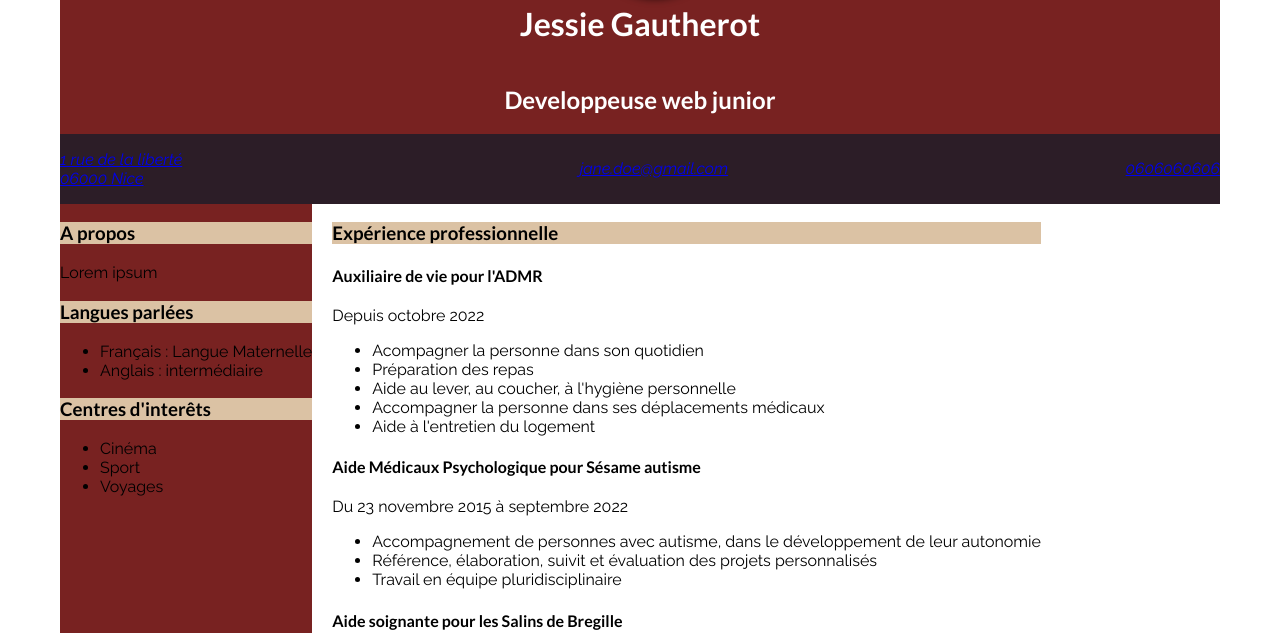
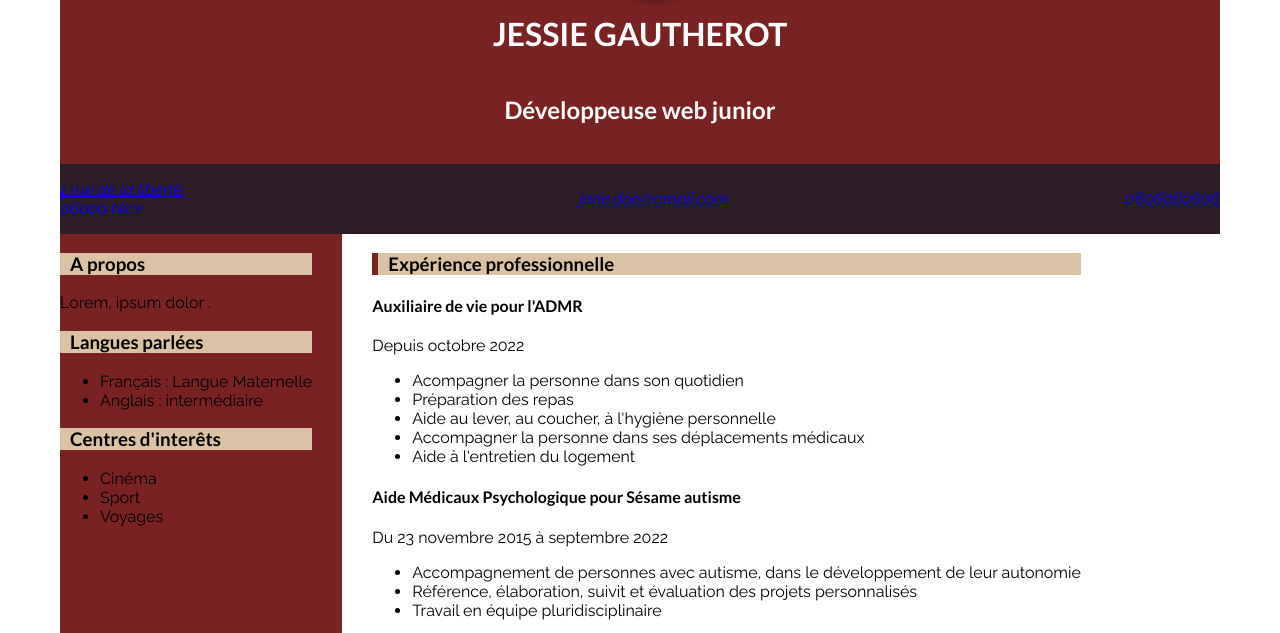
Before and after one commit to Jessie-Gautherot/CV, a plain HTML site: page index.html in a window 1280 px wide. Shown: the part 157-790 px from the top of the page. Drawn offline with Linux system fonts and the light colour scheme.

Commit message:
add/css/6

```diff
--- a/assets/CSS/style.css
+++ b/assets/CSS/style.css
@@ -13,11 +13,17 @@ h1 , h2 , h3 , h4 {
     font-family: "Lato", sans-serif;
 }
 
+/*BODY*/
+body {
+    font-size: 1rem;
+}
+
 /*HEADER*/
 
 figure {
     width: 100px;
     height: 100px;
+    padding-bottom: 10px;
 }
 
 figure img {
@@ -41,6 +47,12 @@ header {
     color: white;
 }
 
+h2 {
+    margin-bottom: 10px;
+}
+
+
+
 address {
     display: flex;
     background-color: #2c1d27;
@@ -48,12 +60,15 @@ address {
     justify-content: space-between;
     align-items: center;
     color: white;
+    margin-top: 30px;
 }
 
 /*MAIN*/
 
 h3 {
     background-color: #dbc2a4;
+    padding-left: 10px;
+
 }
 
 main {
@@ -66,10 +81,15 @@ main {
 
 #red {
     background-color: #782221;
+    padding-right: 30px;
 }
 
 #white {
-    margin-left: 20px;
+    margin-left: 30px;
+}
+
+#white section h3 {
+    border-left: 6px solid #782221;
 }
 
 /*FOOTER*/
@@ -87,6 +107,7 @@ footer section {
     display: flex;
     justify-content: center;
     gap: 15px;
+    margin-top: 20px;
 }
 
 footer img {
--- a/index.html
+++ b/index.html
@@ -19,8 +19,8 @@
             <img src="./assets/images/photo de profil.jpg" alt="Ma photo de profil" href="./assets/images/photo de profil.jpg">
         </figure>
 
-        <H1>Jessie Gautherot</H1>
-        <h2>Developpeuse web junior</h2>
+        <H1>JESSIE GAUTHEROT</H1>
+        <h2>Développeuse web junior</h2>
 
             <address>
 
@@ -41,7 +41,7 @@
             <section>
 
               <h3>A propos</h3>
-              <p> Lorem ipsum</p>
+              <p> Lorem, ipsum dolor .</p>
 
               <h3>Langues parlées</h3>
               <ul>
```
